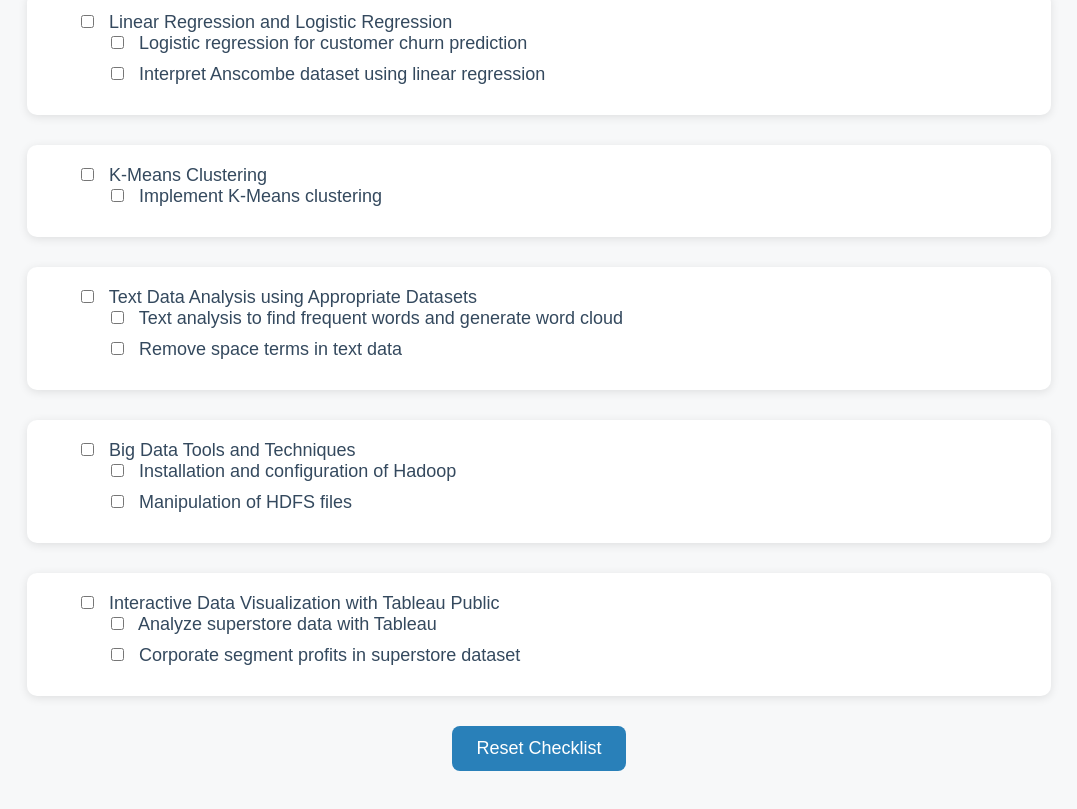
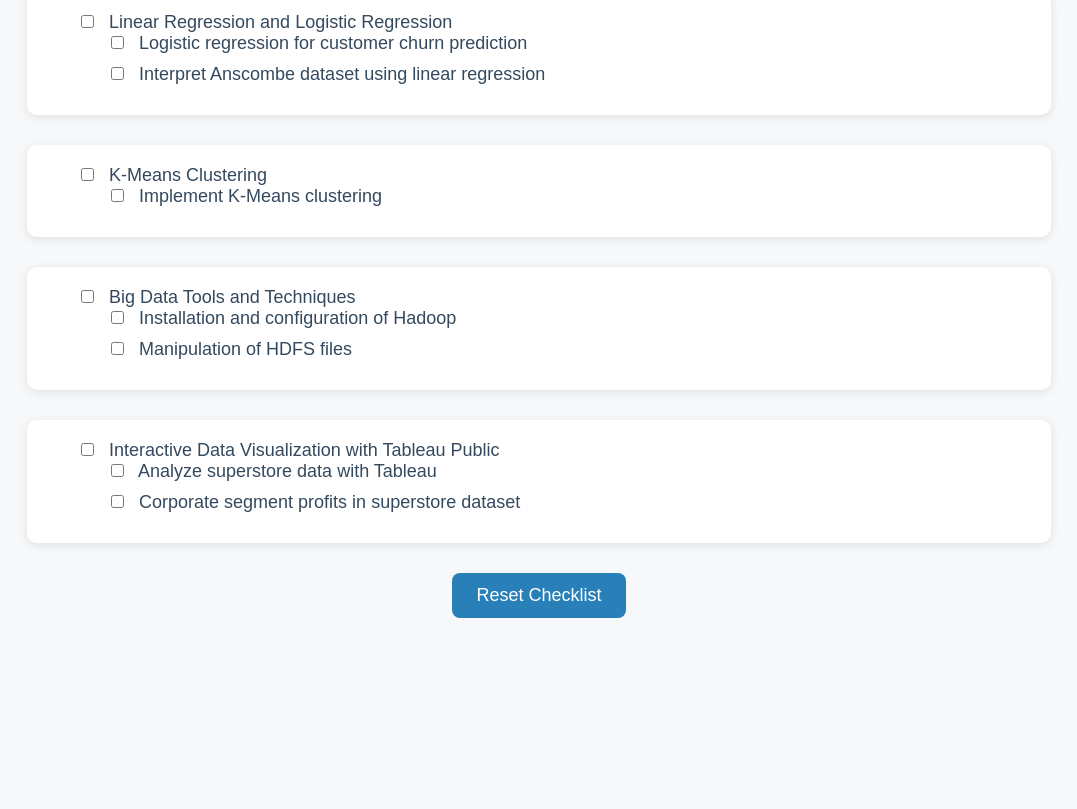
Before and after one commit to EdwinRobertPerera/PROJECTS, a plain HTML site: page index.html in a window 1280 px wide. Shown: the part 1043-1852 px from the top of the page, without its empty margins (101-1178 px from the left). After the commit the page ends 1711 px from the top, so only its background shows below. Drawn offline with Linux system fonts and the light colour scheme.

Commit message:
Update index.html

```diff
--- a/index.html
+++ b/index.html
@@ -248,25 +248,7 @@
           </div>
         </div>
 
-        <div class="checklist">
-          <div class="sub-heading">
-            <input type="checkbox" id="exp8" class="topic" />
-            <label for="exp8"
-              >Text Data Analysis using Appropriate Datasets</label
-            >
-            <div class="sub-heading">
-              <input type="checkbox" id="exp8_1" class="topic" />
-              <label for="exp8_1"
-                >Text analysis to find frequent words and generate word
-                cloud</label
-              >
-            </div>
-            <div class="sub-heading">
-              <input type="checkbox" id="exp8_2" class="topic" />
-              <label for="exp8_2">Remove space terms in text data</label>
-            </div>
-          </div>
-        </div>
+
 
         <div class="checklist">
           <div class="sub-heading">
```
